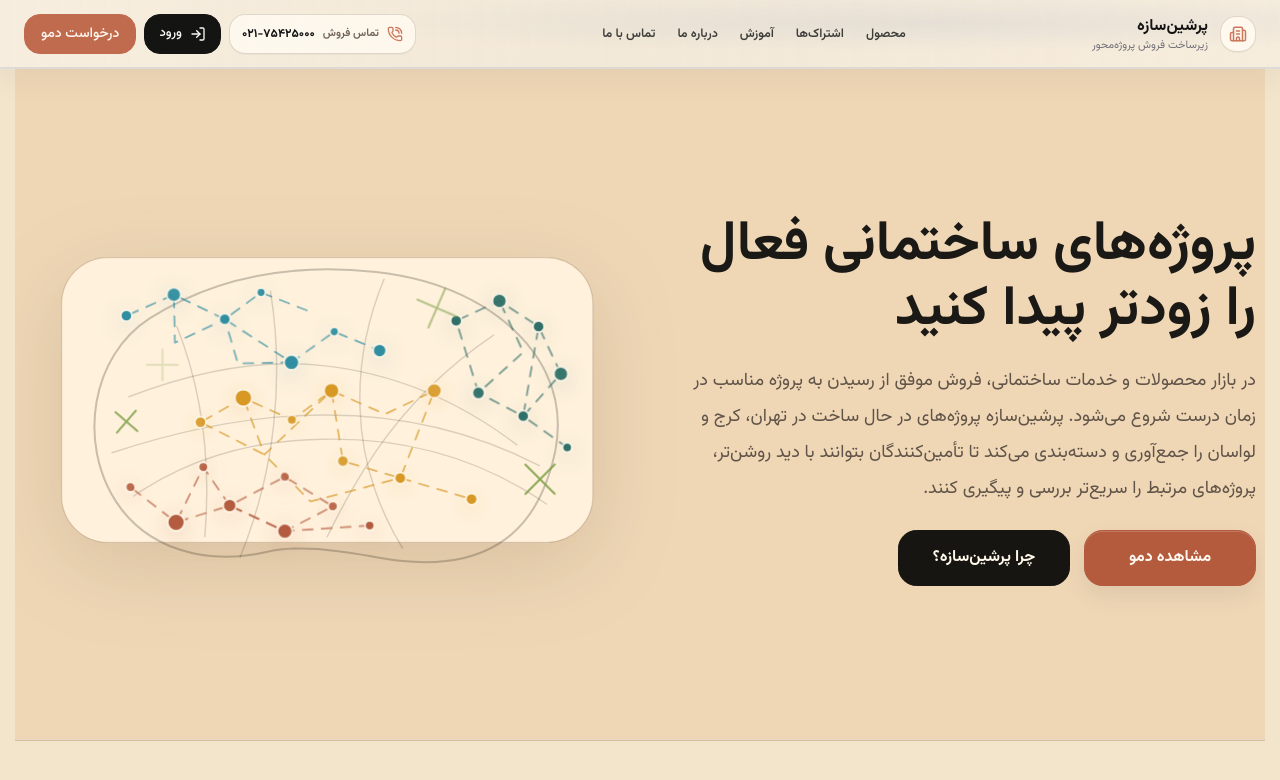
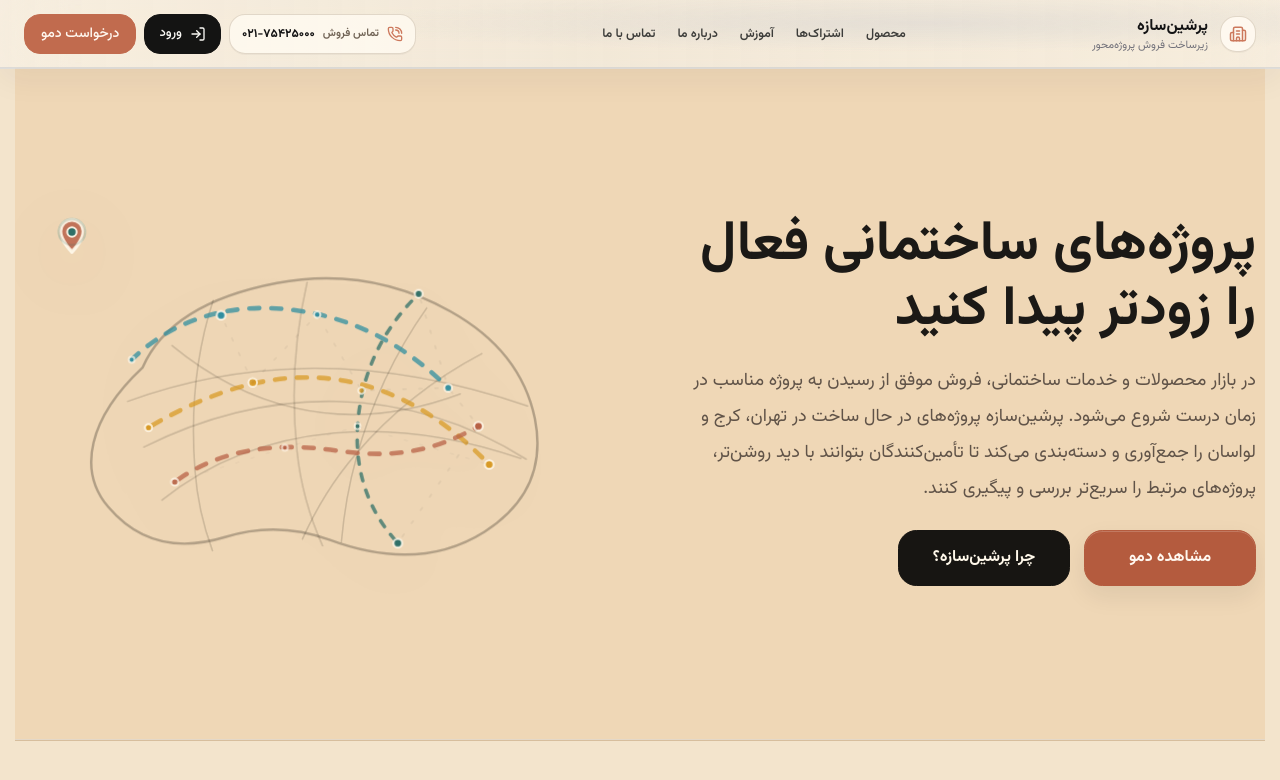
Before and after one commit to mahyarkalbasii-cloud/codex-marketing-website, a Next.js app: page / in a window 1280 px wide. Shown: the top 780 px of the page. Built offline with nearby package versions, Linux system fonts and the light colour scheme.

Commit message:
feat(marketing): refine hero map motion

```diff
--- a/src/components/hero/HeroMapVisual.tsx
+++ b/src/components/hero/HeroMapVisual.tsx
@@ -17,84 +17,124 @@
           aria-labelledby="hero-tehran-motion-title"
           className="hero-motion-line-art hero-tehran-motion"
           role="img"
-          viewBox="0 0 720 420"
+          viewBox="0 0 760 500"
         >
           <title id="hero-tehran-motion-title">
-            Animated schematic network of Tehran construction opportunities
+            Animated line-art map of Tehran with moving construction opportunity
+            pins
           </title>
 
-          <rect className="hero-tehran-panel" x="28" y="32" width="664" height="356" rx="58" />
+          <defs>
+            <path
+              id="hero-tehran-route-north"
+              d="M89 190C152 129 236 104 330 116c93 12 166 53 230 116"
+            />
+            <path
+              id="hero-tehran-route-center"
+              d="M114 291c91-54 176-79 255-74 93 6 174 49 252 129"
+            />
+            <path
+              id="hero-tehran-route-south"
+              d="M153 372c61-45 141-61 239-47 80 12 143 4 213-36"
+            />
+            <path
+              id="hero-tehran-route-cross"
+              d="M516 92c-56 55-86 121-91 197-4 68 16 126 60 174"
+            />
+          </defs>
 
-          <g className="hero-tehran-map" aria-hidden="true">
-            <path className="hero-tehran-boundary" d="M138 108c77-49 171-70 283-58 81 9 146 40 188 89 44 52 51 113 21 183-33 77-102 104-207 85-55-10-101-16-139-7-79 18-151-6-188-63-48-74-31-182 42-229Z" />
-            <path d="M91 276c87-29 170-45 249-47 103-3 198 18 285 63" />
-            <path d="M112 206c88-34 169-47 242-39 87 9 168 42 243 99" />
-            <path d="M172 118c31 78 43 166 35 263" />
-            <path d="M289 74c9 56 10 112 4 167-6 56-20 111-42 166" />
-            <path d="M431 59c-22 53-32 107-30 162 2 62 20 120 53 174" />
-            <path d="M568 129c-58 39-107 87-147 145-22 32-42 68-61 107" />
-            <path d="M118 330c67-46 147-70 238-71 105-2 197 25 278 81" />
+          <g className="hero-tehran-plot" aria-hidden="true">
+            <path
+              className="hero-tehran-boundary"
+              d="M105 202c28-64 95-106 200-126 91-17 177-3 258 42 70 39 112 92 126 160 14 71-11 127-75 168-65 41-142 45-231 12-52-19-104-20-155-4-72 22-130 7-174-45-46-54-29-132 51-207Z"
+            />
+            <path d="M83 252c84-31 171-47 263-49 107-2 218 17 332 56" />
+            <path d="M107 320c94-47 189-70 287-68 101 2 195 31 282 86" />
+            <path d="M149 169c57 47 118 78 183 93 78 18 160 11 246-21" />
+            <path d="M210 102c-25 77-34 161-27 252 3 42 12 82 26 120" />
+            <path d="M350 75c-19 82-24 166-15 251 5 49 18 96 38 141" />
+            <path d="M528 113c-48 68-83 143-105 224-11 39-18 80-22 124" />
+            <path d="M610 181c-74 39-136 89-188 150-32 37-58 79-79 126" />
+            <path d="M134 399c72-58 158-91 257-100 88-8 180 5 277 38" />
           </g>
 
-          <g className="hero-tehran-network hero-tehran-network--north">
-            <path d="M103 111 162 84 226 114 271 80 329 102" />
-            <path d="M162 84 164 144 226 114 243 169 310 167" />
-            <path d="M226 114 310 167 363 128 420 151" />
-            <circle cx="103" cy="111" r="6" />
-            <circle cx="162" cy="84" r="8" />
-            <circle cx="226" cy="114" r="6" />
-            <circle cx="271" cy="80" r="5" />
-            <circle cx="310" cy="167" r="8" />
-            <circle cx="363" cy="128" r="5" />
-            <circle cx="420" cy="151" r="7" />
+          <g className="hero-tehran-routes" aria-hidden="true">
+            <use href="#hero-tehran-route-north" className="hero-tehran-route hero-tehran-route--north" />
+            <use href="#hero-tehran-route-center" className="hero-tehran-route hero-tehran-route--center" />
+            <use href="#hero-tehran-route-south" className="hero-tehran-route hero-tehran-route--south" />
+            <use href="#hero-tehran-route-cross" className="hero-tehran-route hero-tehran-route--cross" />
           </g>
 
-          <g className="hero-tehran-network hero-tehran-network--center">
-            <path d="M206 236 259 206 319 233 368 197 434 226 495 197" />
-            <path d="M259 206 285 276 368 197 382 284 453 305 495 197" />
-            <path d="M206 236 285 276 342 334 453 305 541 331" />
-            <circle cx="206" cy="236" r="7" />
-            <circle cx="259" cy="206" r="9" />
-            <circle cx="319" cy="233" r="6" />
-            <circle cx="368" cy="197" r="8" />
-            <circle cx="382" cy="284" r="7" />
-            <circle cx="453" cy="305" r="6" />
-            <circle cx="495" cy="197" r="9" />
-            <circle cx="541" cy="331" r="6" />
+          <g className="hero-tehran-nodes" aria-hidden="true">
+            <circle className="hero-tehran-node hero-tehran-node--north" cx="89" cy="190" r="4.5" />
+            <circle className="hero-tehran-node hero-tehran-node--north" cx="222" cy="124" r="5.5" />
+            <circle className="hero-tehran-node hero-tehran-node--north" cx="365" cy="123" r="4.5" />
+            <circle className="hero-tehran-node hero-tehran-node--north" cx="560" cy="232" r="6" />
+
+            <circle className="hero-tehran-node hero-tehran-node--center" cx="114" cy="291" r="4.5" />
+            <circle className="hero-tehran-node hero-tehran-node--center" cx="269" cy="224" r="6" />
+            <circle className="hero-tehran-node hero-tehran-node--center" cx="431" cy="236" r="5" />
+            <circle className="hero-tehran-node hero-tehran-node--center" cx="621" cy="346" r="5.5" />
+
+            <circle className="hero-tehran-node hero-tehran-node--south" cx="153" cy="372" r="5" />
+            <circle className="hero-tehran-node hero-tehran-node--south" cx="317" cy="321" r="4.5" />
+            <circle className="hero-tehran-node hero-tehran-node--south" cx="605" cy="289" r="5.5" />
+
+            <circle className="hero-tehran-node hero-tehran-node--cross" cx="516" cy="92" r="5.5" />
+            <circle className="hero-tehran-node hero-tehran-node--cross" cx="425" cy="289" r="4.5" />
+            <circle className="hero-tehran-node hero-tehran-node--cross" cx="485" cy="463" r="5.5" />
           </g>
 
-          <g className="hero-tehran-network hero-tehran-network--east">
-            <path d="M520 112 574 87 623 119 651 178 604 231 548 202" />
-            <path d="M574 87 604 151 548 202 520 112" />
-            <path d="M623 119 604 231 659 270" />
-            <circle cx="520" cy="112" r="6" />
-            <circle cx="574" cy="87" r="8" />
-            <circle cx="623" cy="119" r="6" />
-            <circle cx="651" cy="178" r="8" />
-            <circle cx="604" cy="231" r="6" />
-            <circle cx="548" cy="202" r="7" />
-            <circle cx="659" cy="270" r="5" />
+          <g className="hero-tehran-constellation" aria-hidden="true">
+            <path d="M222 124 269 224 365 123 431 236 560 232" />
+            <path d="M153 372 317 321 425 289 621 346" />
+            <path d="M516 92 560 232 605 289 485 463" />
           </g>
 
-          <g className="hero-tehran-network hero-tehran-network--south">
-            <path d="M114 319 171 363 238 342 307 374 367 343" />
-            <path d="M171 363 205 294 238 342 307 306 367 343" />
-            <path d="M238 342 307 374 413 367" />
-            <circle cx="114" cy="319" r="6" />
-            <circle cx="171" cy="363" r="9" />
-            <circle cx="205" cy="294" r="6" />
-            <circle cx="238" cy="342" r="7" />
-            <circle cx="307" cy="306" r="6" />
-            <circle cx="307" cy="374" r="8" />
-            <circle cx="367" cy="343" r="6" />
-            <circle cx="413" cy="367" r="5" />
-          </g>
+          <g className="hero-tehran-mobile-pins" aria-hidden="true">
+            <g className="hero-tehran-moving-pin hero-tehran-moving-pin--north">
+              <animateMotion dur="8.8s" repeatCount="indefinite">
+                <mpath href="#hero-tehran-route-north" />
+              </animateMotion>
+              <circle className="hero-tehran-pin-wave" r="18" />
+              <path
+                className="hero-tehran-pin-body"
+                d="M0-19c10 0 18 8 18 18 0 14-18 32-18 32S-18 13-18-1c0-10 8-18 18-18Z"
+              />
+              <circle className="hero-tehran-pin-core" cy="-1" r="5" />
+            </g>
 
-          <g className="hero-tehran-sparks" aria-hidden="true">
-            <path d="M132 166h44M154 144v44" />
-            <path d="M470 95h54M497 68v54" />
-            <path d="M602 309h48M626 285v48" />
-            <path d="M92 237h34M109 220v34" />
+            <g className="hero-tehran-moving-pin hero-tehran-moving-pin--center">
+              <animateMotion begin="-2.2s" dur="9.6s" repeatCount="indefinite">
+                <mpath href="#hero-tehran-route-center" />
+              </animateMotion>
+              <circle className="hero-tehran-pin-wave" r="17" />
+              <path
+                className="hero-tehran-pin-body"
+                d="M0-18c10 0 17 8 17 17 0 14-17 31-17 31S-17 13-17-1c0-9 7-17 17-17Z"
+              />
+              <circle className="hero-tehran-pin-core" cy="-1" r="4.5" />
+            </g>
+
+            <g className="hero-tehran-moving-pin hero-tehran-moving-pin--south">
+              <animateMotion begin="-4.1s" dur="10.4s" repeatCount="indefinite">
+                <mpath href="#hero-tehran-route-south" />
+              </animateMotion>
+              <circle className="hero-tehran-pin-wave" r="16" />
+              <path
+                className="hero-tehran-pin-body"
+                d="M0-17c9 0 16 7 16 16 0 13-16 29-16 29S-16 12-16-1c0-9 7-16 16-16Z"
+              />
+              <circle className="hero-tehran-pin-core" cy="-1" r="4.25" />
+            </g>
+
+            <g className="hero-tehran-moving-dot hero-tehran-moving-dot--cross">
+              <animateMotion begin="-1.4s" dur="7.8s" repeatCount="indefinite">
+                <mpath href="#hero-tehran-route-cross" />
+              </animateMotion>
+              <circle r="7" />
+              <circle r="18" />
+            </g>
           </g>
         </svg>
       </div>
```
Also changed, not shown: src/app/globals.css.
